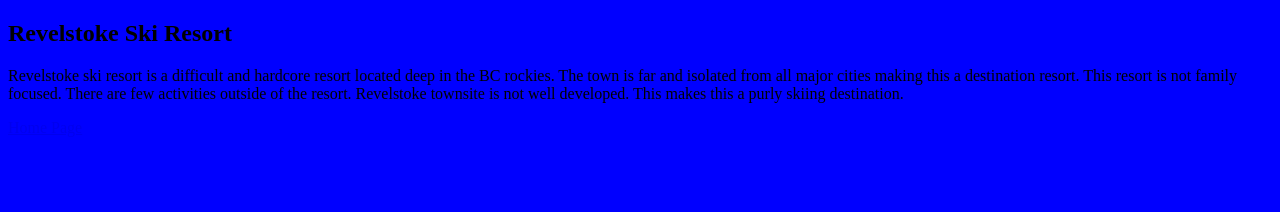
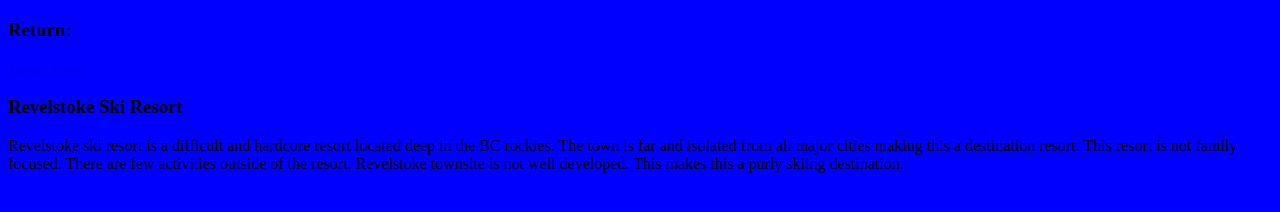
Before and after one commit to danielwelsh/my_website, a plain HTML site: page revelstoke.html in a window 1280 px wide. Drawn offline with Linux system fonts and the light colour scheme.

Commit message:
Revelstoke: add tags for CSS

```diff
--- a/revelstoke.html
+++ b/revelstoke.html
@@ -4,10 +4,20 @@
 	<title>Revelstoke Ski Resort</title>
 	<link rel="stylesheet" type="text/css" href="styles.css">
 </head>
+
+
 <body>
-<h2>Revelstoke Ski Resort</h2>
-<p>Revelstoke ski resort is a difficult and hardcore resort located deep in the BC rockies. The town is far and isolated from all major cities making this a destination resort. This resort is not family focused. There are few activities outside of the resort. Revelstoke townsite is not well developed. This makes this a purly skiing destination.</p>
 
-<a href="index.html">Home Page</a>
+<section class="nav">
+	<h3>Return:</h3>
+	<a href="index.html">Home Page</a>
+</section>
+
+<section class="content">
+	<h3 class="sub-title">Revelstoke Ski Resort</h3>
+	<p>Revelstoke ski resort is a difficult and hardcore resort located deep in the BC rockies. The town is far and isolated from all major cities making this a destination resort. This resort is not family focused. There are few activities outside of the resort. Revelstoke townsite is not well developed. This makes this a purly skiing destination.</p>
+
+</section>
+
 </body>
 </html>
```
